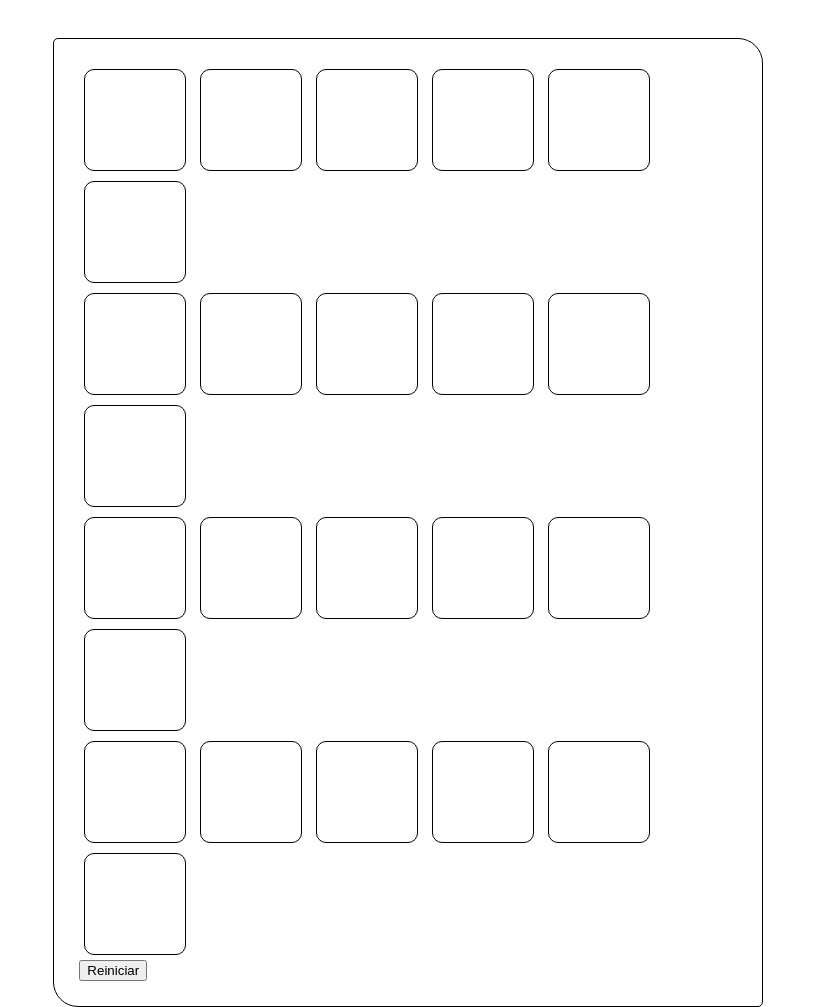
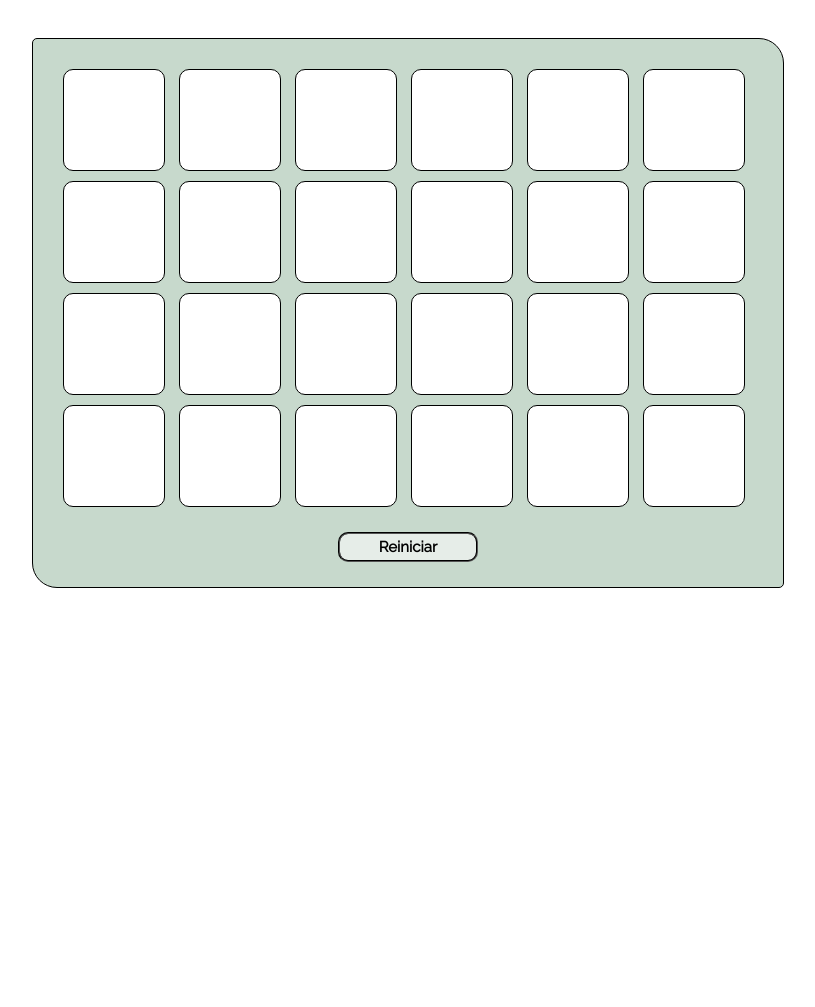
Before and after one commit to angeloevanane/jogo-memoria, a plain HTML site: page index.html in a window 1280 px wide. Shown: the whole page, without its empty margins (232-1047 px from the left). After the commit the page ends 800 px from the top, so only its background shows below. Drawn offline with Linux system fonts and the light colour scheme.

Commit message:
Completo
Jogo da memória simples. 12 imagens

```diff
--- a/css/style.css
+++ b/css/style.css
@@ -7,15 +7,19 @@
     border-radius: 10px;
 }
 
-/*
 .memory-card:active {
     transform: scale(0.97);
     transition: transform .2s;
-  }*/
+}
 
+#btnReiniciar:active {
+    transform: scale(0.97);
+    transition: transform .2s;
+}
+/*
 .memory-card:hover {
-    background-color: black;
-}
+    background-color: silver;
+}*/
 
 img {
     margin-top: 10px;
@@ -23,12 +27,35 @@ img {
 }
 
 #memory-game {
+    background-color: rgb(199, 217, 204);
     position: relative;
     top: 30px;
     padding: 25px;
     border: 1px solid black;
     border-radius: 5px 25px;
-    width: 52%;
+    width: 700px;
     margin-left: auto;
     margin-right: auto;
 }
+
+#divBtnReiniciar {
+    position: relative;
+    top: 10px;
+    height: 30px;
+    width: 20%;
+    margin: 10px;
+    margin-left: auto;
+    margin-right: auto;
+    /*border: 1px solid black;*/
+}
+
+#btnReiniciar {
+    font-family: 'Raleway', sans-serif;
+    font-weight: 600;
+    font-size: 15px;
+    height: 100%;
+    width: 100%;
+    border-radius: 10px;
+    border-style: groove;
+    background-color: rgb(230, 237, 232);
+}
--- a/index.html
+++ b/index.html
@@ -3,48 +3,52 @@
 <head>
     <meta charset="UTF-8">
     <meta name="viewport" content="width=device-width, initial-scale=1.0">
+
     <meta http-equiv="X-UA-Compatible" content="ie=edge">
     <link rel="stylesheet" href="css/style.css">
     <title>Jogo da Memória</title>
+    <link rel="stylesheet" href="https://fonts.googleapis.com/css?family=Raleway&display=swap">
 </head>
 <body>
 
     <section id="memory-game">
 
         <div>
-            <div id="card_01" class="memory-card"> <img class="logo" src="images/error.png" height="80px" width="80px" alt="Vish.." onerror="this.src='images/alternative.jpg'"> </div>
-            <div id="card_02" class="memory-card"> <img class="logo" src="images/error.png" height="80px" width="80px" alt="Vish.." onerror="this.src='images/alternative.jpg'"> </div>
-            <div id="card_03" class="memory-card"> <img class="logo" src="images/error.png" height="80px" width="80px" alt="Vish.." onerror="this.src='images/alternative.jpg'"> </div>
-            <div id="card_04" class="memory-card"> <img class="logo" src="images/error.png" height="80px" width="80px" alt="Vish.." onerror="this.src='images/alternative.jpg'"> </div>
-            <div id="card_05" class="memory-card"> <img class="logo" src="images/error.png" height="80px" width="80px" alt="Vish.." onerror="this.src='images/alternative.jpg'"> </div>
-            <div id="card_06" class="memory-card"> <img class="logo" src="images/error.png" height="80px" width="80px" alt="Vish.." onerror="this.src='images/alternative.jpg'"> </div>
+            <div id="card_01" class="memory-card"> <img class="logo" src="images/error.png" height="80px" width="80px" alt="Vish.." onerror="this.src='images/alternative.png'"> </div>
+            <div id="card_02" class="memory-card"> <img class="logo" src="images/error.png" height="80px" width="80px" alt="Vish.." onerror="this.src='images/alternative.png'"> </div>
+            <div id="card_03" class="memory-card"> <img class="logo" src="images/error.png" height="80px" width="80px" alt="Vish.." onerror="this.src='images/alternative.png'"> </div>
+            <div id="card_04" class="memory-card"> <img class="logo" src="images/error.png" height="80px" width="80px" alt="Vish.." onerror="this.src='images/alternative.png'"> </div>
+            <div id="card_05" class="memory-card"> <img class="logo" src="images/error.png" height="80px" width="80px" alt="Vish.." onerror="this.src='images/alternative.png'"> </div>
+            <div id="card_06" class="memory-card"> <img class="logo" src="images/error.png" height="80px" width="80px" alt="Vish.." onerror="this.src='images/alternative.png'"> </div>
         </div>
         <div>
-            <div id="card_07" class="memory-card"> <img class="logo" src="images/error.png" height="80px" width="80px" alt="Vish.." onerror="this.src='images/alternative.jpg'"> </div>
-            <div id="card_08" class="memory-card"> <img class="logo" src="images/error.png" height="80px" width="80px" alt="Vish.." onerror="this.src='images/alternative.jpg'"> </div>
-            <div id="card_09" class="memory-card"> <img class="logo" src="images/error.png" height="80px" width="80px" alt="Vish.." onerror="this.src='images/alternative.jpg'"> </div>
-            <div id="card_10" class="memory-card"> <img class="logo" src="images/error.png" height="80px" width="80px" alt="Vish.." onerror="this.src='images/alternative.jpg'"> </div>
-            <div id="card_11" class="memory-card"> <img class="logo" src="images/error.png" height="80px" width="80px" alt="Vish.." onerror="this.src='images/alternative.jpg'"> </div>
-            <div id="card_12" class="memory-card"> <img class="logo" src="images/error.png" height="80px" width="80px" alt="Vish.." onerror="this.src='images/alternative.jpg'"> </div>
+            <div id="card_07" class="memory-card"> <img class="logo" src="images/error.png" height="80px" width="80px" alt="Vish.." onerror="this.src='images/alternative.png'"> </div>
+            <div id="card_08" class="memory-card"> <img class="logo" src="images/error.png" height="80px" width="80px" alt="Vish.." onerror="this.src='images/alternative.png'"> </div>
+            <div id="card_09" class="memory-card"> <img class="logo" src="images/error.png" height="80px" width="80px" alt="Vish.." onerror="this.src='images/alternative.png'"> </div>
+            <div id="card_10" class="memory-card"> <img class="logo" src="images/error.png" height="80px" width="80px" alt="Vish.." onerror="this.src='images/alternative.png'"> </div>
+            <div id="card_11" class="memory-card"> <img class="logo" src="images/error.png" height="80px" width="80px" alt="Vish.." onerror="this.src='images/alternative.png'"> </div>
+            <div id="card_12" class="memory-card"> <img class="logo" src="images/error.png" height="80px" width="80px" alt="Vish.." onerror="this.src='images/alternative.png'"> </div>
         </div>
         <div>
-            <div id="card_13" class="memory-card"> <img class="logo" src="images/error.png" height="80px" width="80px" alt="Vish.." onerror="this.src='images/alternative.jpg'"> </div>
-            <div id="card_14" class="memory-card"> <img class="logo" src="images/error.png" height="80px" width="80px" alt="Vish.." onerror="this.src='images/alternative.jpg'"> </div>
-            <div id="card_15" class="memory-card"> <img class="logo" src="images/error.png" height="80px" width="80px" alt="Vish.." onerror="this.src='images/alternative.jpg'"> </div>
-            <div id="card_16" class="memory-card"> <img class="logo" src="images/error.png" height="80px" width="80px" alt="Vish.." onerror="this.src='images/alternative.jpg'"> </div>
-            <div id="card_17" class="memory-card"> <img class="logo" src="images/error.png" height="80px" width="80px" alt="Vish.." onerror="this.src='images/alternative.jpg'"> </div>
-            <div id="card_18" class="memory-card"> <img class="logo" src="images/error.png" height="80px" width="80px" alt="Vish.." onerror="this.src='images/alternative.jpg'"> </div>
+            <div id="card_13" class="memory-card"> <img class="logo" src="images/error.png" height="80px" width="80px" alt="Vish.." onerror="this.src='images/alternative.png'"> </div>
+            <div id="card_14" class="memory-card"> <img class="logo" src="images/error.png" height="80px" width="80px" alt="Vish.." onerror="this.src='images/alternative.png'"> </div>
+            <div id="card_15" class="memory-card"> <img class="logo" src="images/error.png" height="80px" width="80px" alt="Vish.." onerror="this.src='images/alternative.png'"> </div>
+            <div id="card_16" class="memory-card"> <img class="logo" src="images/error.png" height="80px" width="80px" alt="Vish.." onerror="this.src='images/alternative.png'"> </div>
+            <div id="card_17" class="memory-card"> <img class="logo" src="images/error.png" height="80px" width="80px" alt="Vish.." onerror="this.src='images/alternative.png'"> </div>
+            <div id="card_18" class="memory-card"> <img class="logo" src="images/error.png" height="80px" width="80px" alt="Vish.." onerror="this.src='images/alternative.png'"> </div>
         </div>
         <div>
-            <div id="card_19" class="memory-card"> <img class="logo" src="images/error.png" height="80px" width="80px" alt="Vish.." onerror="this.src='images/alternative.jpg'"> </div>
-            <div id="card_20" class="memory-card"> <img class="logo" src="images/error.png" height="80px" width="80px" alt="Vish.." onerror="this.src='images/alternative.jpg'"> </div>
-            <div id="card_21" class="memory-card"> <img class="logo" src="images/error.png" height="80px" width="80px" alt="Vish.." onerror="this.src='images/alternative.jpg'"> </div>
-            <div id="card_22" class="memory-card"> <img class="logo" src="images/error.png" height="80px" width="80px" alt="Vish.." onerror="this.src='images/alternative.jpg'"> </div>
-            <div id="card_23" class="memory-card"> <img class="logo" src="images/error.png" height="80px" width="80px" alt="Vish.." onerror="this.src='images/alternative.jpg'"> </div>
-            <div id="card_24" class="memory-card"> <img class="logo" src="images/error.png" height="80px" width="80px" alt="Vish.." onerror="this.src='images/alternative.jpg'"> </div>
+            <div id="card_19" class="memory-card"> <img class="logo" src="images/error.png" height="80px" width="80px" alt="Vish.." onerror="this.src='images/alternative.png'"> </div>
+            <div id="card_20" class="memory-card"> <img class="logo" src="images/error.png" height="80px" width="80px" alt="Vish.." onerror="this.src='images/alternative.png'"> </div>
+            <div id="card_21" class="memory-card"> <img class="logo" src="images/error.png" height="80px" width="80px" alt="Vish.." onerror="this.src='images/alternative.png'"> </div>
+            <div id="card_22" class="memory-card"> <img class="logo" src="images/error.png" height="80px" width="80px" alt="Vish.." onerror="this.src='images/alternative.png'"> </div>
+            <div id="card_23" class="memory-card"> <img class="logo" src="images/error.png" height="80px" width="80px" alt="Vish.." onerror="this.src='images/alternative.png'"> </div>
+            <div id="card_24" class="memory-card"> <img class="logo" src="images/error.png" height="80px" width="80px" alt="Vish.." onerror="this.src='images/alternative.png'"> </div>
         </div>
 
-        <button id="btnReiniciar"> Reiniciar </button>
+        <div id="divBtnReiniciar">
+            <button id="btnReiniciar"> Reiniciar </button>
+        </div>
 
     </section>
 
--- a/scripts/script.js
+++ b/scripts/script.js
@@ -10,11 +10,30 @@ distribuiLogos();
 zeraJogo();
 
 function zeraJogo() {
+
+    let cards = document.querySelectorAll('.memory-card');
+//checkpoint
+    for (let card of cards) {
+        card.style.backgroundColor = 'white';
+
+        card.onmouseover = function() {
+            card.style.backgroundColor = 'silver';
+        }
+
+        card.onmouseout = function() {
+            card.style.backgroundColor = 'white';
+        }
+
+        card.style.opacity = 1;
+        card.style.borderColor = 'black';
+    }
+
     firstCard = true;
     cardsAbertos = [];
     imagens = embaralhaArray(imagens);
     distribuiLogos();
     exibeCards();
+
 }
 
 function exibeCards() {
@@ -23,13 +42,19 @@ function exibeCards() {
 
     for (const card of cards) {
         card.firstElementChild.style.visibility = 'visible';
+        card.onclick = function () {
+            //alert('wait');
+        }
     }
 
     setTimeout( function() {
         for (const card of cards) {
             card.firstElementChild.style.visibility = 'hidden';
+            card.onclick = function() {
+                validaCarta(this.id);
+            };
         }
-    }, 1000);
+    }, 1100);
 
 }
 
@@ -82,7 +107,7 @@ function distribuiLogos() {
 function validaCarta(id) {
 
     if (cardsAbertos.indexOf(id) !== -1) {
-        alert('o card ja foi aberto amigao');
+        alert('O card já foi escolhido');
     }
     else {
         realizaEscolha(id);
@@ -100,7 +125,8 @@ function viraCarta(card) {
 
 function realizaEscolha(id) {
     if(!firstCard && document.querySelector('#' + id).id == card1.id) {
-        alert("Parado aí forasteiro!");
+        //alert('Você não pode escolher o mesmo card');
+        alert('Parado aí forasteiro!');
     } else if (firstCard) {
         card1 = document.querySelector('#' + id);
         viraCarta(card1);
@@ -114,6 +140,9 @@ function realizaEscolha(id) {
 
             cardsAbertos.push(card1.id);
             cardsAbertos.push(card2.id);
+
+            excluiCard(card1);
+            excluiCard(card2);
 
             if (cardsAbertos[23] != undefined) {
                 alert('Parabéns!');
@@ -136,13 +165,11 @@ function realizaEscolha(id) {
 function desativaClicksDiv() {
     let cardsDiv = document.querySelectorAll('.memory-card');
 
-            for (let i = 0; i< cardsDiv.length; i++) {
-
-                cardsDiv[i].onclick = function() {
-                    alert('wait!');
-                };
-
-            }
+        for (let i = 0; i< cardsDiv.length; i++) {
+            cardsDiv[i].onclick = function() {
+                //alert('wait!');
+            };
+        }
 }
 
 function ativaClicksDiv() {
@@ -155,3 +182,13 @@ function ativaClicksDiv() {
         };
     }
 }
+
+function excluiCard(card) {
+
+    card.onmouseout = null;
+    card.onmouseover = null;
+
+    card.style.backgroundColor = 'silver';
+    card.style.opacity = 0.3;
+    card.style.borderColor = 'gray';
+}
```
Also changed, not shown: images/03.png, images/04.png, images/10.png, images/alternative.jpg (deleted), images/alternative.png (added), 1 other file.
